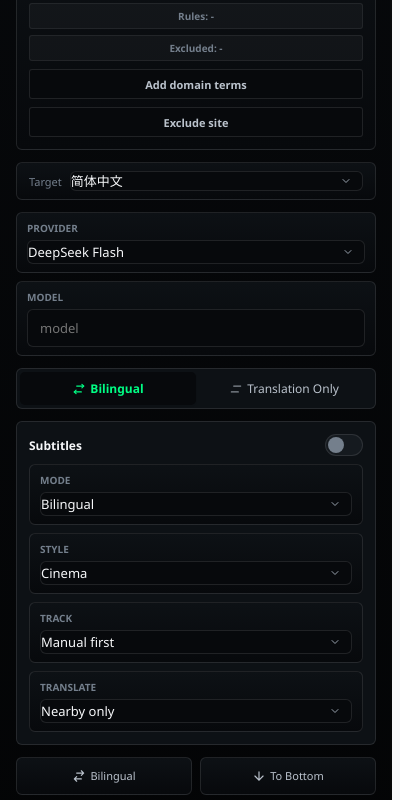
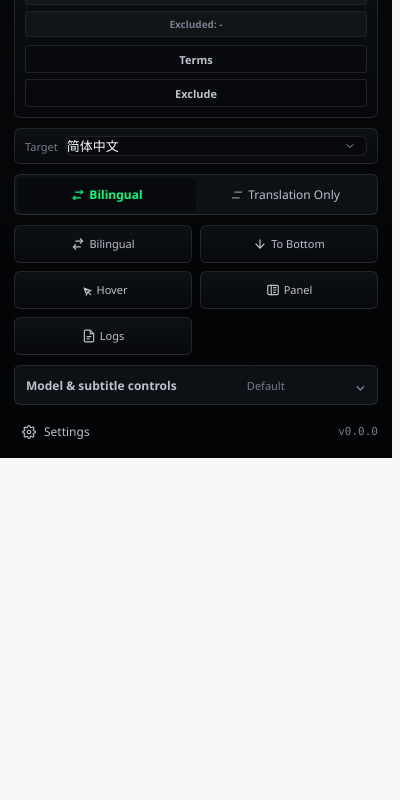
Before and after one commit to aoxzh/wisemon-translate, a browser extension: page popup.html in a window 400 px wide. Shown: the part 342-1142 px from the top of the page. After the commit the page ends 844 px from the top, so only its background shows below. Drawn offline with Linux system fonts and the light colour scheme.

Commit message:
Compact popup default layout

```diff
--- a/popup.css
+++ b/popup.css
@@ -5,10 +5,10 @@
 
 .popup-root {
   width: 392px;
-  padding: var(--space-4);
+  padding: 14px;
   display: flex;
   flex-direction: column;
-  gap: var(--space-3);
+  gap: 10px;
   font-family: var(--font-family);
   color: var(--text-primary);
   -webkit-font-smoothing: antialiased;
@@ -99,7 +99,7 @@
   background: var(--s-1);
   border: 1px solid var(--border-default);
   border-radius: var(--r-md);
-  padding: var(--space-4);
+  padding: 12px;
   box-shadow: var(--shadow-sm);
   transition: border-color var(--duration-normal) var(--ease-out);
   position: relative;
@@ -119,7 +119,7 @@
 
 .pop-insight-row {
   display: grid;
-  grid-template-columns: repeat(3, minmax(0, 1fr));
+  grid-template-columns: repeat(2, minmax(0, 1fr));
   gap: var(--space-2);
 }
 
@@ -131,7 +131,7 @@
 }
 
 .pop-insight {
-  padding: 9px 11px;
+  padding: 8px 10px;
   display: flex;
   flex-direction: column;
   gap: 3px;
@@ -157,7 +157,7 @@
   display: flex;
   align-items: center;
   gap: var(--space-2);
-  margin-bottom: var(--space-3);
+  margin-bottom: 9px;
 }
 
 .pop-status-dot {
@@ -252,7 +252,7 @@
   background: linear-gradient(180deg, var(--s-1), var(--s-2));
   border: 1px solid var(--border-default);
   border-radius: var(--r-sm);
-  padding: var(--space-2) var(--space-3);
+  padding: 7px 10px;
   display: flex;
   align-items: center;
   gap: var(--space-3);
@@ -301,14 +301,73 @@
   font-weight: var(--font-weight-medium);
 }
 
-.pop-subtitle-card {
+.pop-subtitle-card,
+.pop-subtitle-compact {
   display: flex;
   flex-direction: column;
   gap: var(--space-2);
+}
+
+.pop-subtitle-card {
   background: var(--s-1);
   border: 1px solid var(--border-default);
   border-radius: var(--r-sm);
   padding: var(--space-3);
+}
+
+.pop-advanced {
+  background: var(--s-1);
+  border: 1px solid var(--border-default);
+  border-radius: var(--r-sm);
+  overflow: hidden;
+}
+
+.pop-advanced summary {
+  min-height: 38px;
+  display: flex;
+  align-items: center;
+  justify-content: space-between;
+  gap: 10px;
+  padding: 0 11px;
+  cursor: pointer;
+  color: var(--text-secondary);
+  font-size: var(--font-size-sm);
+  font-weight: var(--font-weight-semibold);
+  list-style: none;
+}
+
+.pop-advanced summary::-webkit-details-marker {
+  display: none;
+}
+
+.pop-advanced summary::after {
+  content: "⌄";
+  color: var(--text-muted);
+  font-size: 14px;
+  flex-shrink: 0;
+}
+
+.pop-advanced[open] summary {
+  border-bottom: 1px solid var(--border-subtle);
+}
+
+.pop-advanced[open] summary::after {
+  transform: rotate(180deg);
+}
+
+.pop-advanced > .pop-config-grid,
+.pop-advanced > .pop-subtitle-compact {
+  margin: 10px;
+}
+
+.pop-advanced-meta {
+  min-width: 0;
+  color: var(--text-muted);
+  font-size: var(--font-size-xs);
+  font-weight: var(--font-weight-medium);
+  overflow: hidden;
+  text-overflow: ellipsis;
+  white-space: nowrap;
 }
 
 .pop-card-head {
@@ -324,11 +383,11 @@
 .pop-site-card {
   display: flex;
   flex-direction: column;
-  gap: var(--space-2);
+  gap: 7px;
   background: linear-gradient(180deg, var(--s-1), var(--s-2));
   border: 1px solid var(--border-default);
   border-radius: var(--r-sm);
-  padding: var(--space-3);
+  padding: 10px;
 }
 
 .pop-site-card.is-disabled {
@@ -355,6 +414,13 @@
   display: grid;
   grid-template-columns: repeat(3, minmax(0, 1fr));
   gap: 6px;
+}
+
+.pop-site-row {
+  display: grid;
+  grid-template-columns: minmax(0, 1fr) auto;
+  gap: 8px;
+  align-items: center;
 }
 
 .pop-site-chip {
@@ -388,11 +454,12 @@
 .pop-site-actions {
   display: grid;
   grid-template-columns: repeat(2, minmax(0, 1fr));
-  gap: var(--space-2);
+  gap: 6px;
 }
 
 .pop-mini-btn {
-  min-height: 30px;
+  min-height: 28px;
+  padding: 0 8px;
   border: 1px solid var(--border-default);
   border-radius: var(--r-xs);
   background: var(--s-2);
@@ -704,7 +771,8 @@
 @media (max-width: 420px) {
   .pop-config-grid,
   .pop-site-status,
-  .pop-site-actions {
+  .pop-site-actions,
+  .pop-site-row {
     grid-template-columns: 1fr;
   }
 }
--- a/popup.html
+++ b/popup.html
@@ -52,10 +52,6 @@
       <strong id="engine-name">-</strong>
     </div>
     <div class="pop-insight">
-      <span class="pop-insight-label" data-i18n="label_mode">Mode</span>
-      <strong id="insight-mode">-</strong>
-    </div>
-    <div class="pop-insight">
       <span class="pop-insight-label" data-i18n="label_health">Health</span>
       <strong id="provider-health">-</strong>
     </div>
@@ -69,14 +65,16 @@
       </div>
       <button id="open-site-settings" class="pop-mini-btn" title="Open site settings">Manage</button>
     </div>
+    <div class="pop-site-row">
       <div class="pop-site-status">
         <span class="pop-site-chip" id="site-terms-chip">Terms: -</span>
         <span class="pop-site-chip" id="site-rules-chip">Rules: -</span>
         <span class="pop-site-chip" id="site-excluded-chip">Excluded: -</span>
       </div>
       <div class="pop-site-actions">
-      <button id="add-site-terms" class="pop-mini-btn">Add domain terms</button>
-      <button id="exclude-site" class="pop-mini-btn">Exclude site</button>
+        <button id="add-site-terms" class="pop-mini-btn">Terms</button>
+        <button id="exclude-site" class="pop-mini-btn">Exclude</button>
+      </div>
     </div>
   </div>
 
@@ -100,6 +98,55 @@
     </div>
   </div>
 
+  <!-- ===== DISPLAY MODE SEGMENT ===== -->
+  <div class="pop-segment" role="radiogroup">
+    <button id="mode-bilingual" class="pop-seg-btn active" role="radio" aria-checked="true">
+      <svg width="14" height="14" viewBox="0 0 24 24" fill="none" stroke="currentColor" stroke-width="2" stroke-linecap="round" aria-hidden="true"><path d="M8 7h12M4 17h12"/><path d="M17 4l3 3-3 3"/><path d="M7 20l-3-3 3-3"/></svg>
+      <span data-i18n="mode_bilingual">Bilingual</span>
+    </button>
+    <button id="mode-replace" class="pop-seg-btn" role="radio" aria-checked="false">
+      <svg width="14" height="14" viewBox="0 0 24 24" fill="none" stroke="currentColor" stroke-width="2" stroke-linecap="round" aria-hidden="true"><path d="M8 7h12"/><path d="M4 17h12"/></svg>
+      <span data-i18n="mode_replace">Translation Only</span>
+    </button>
+  </div>
+
+  <!-- ===== QUICK TOOLS ===== -->
+  <div class="pop-tools">
+    <button id="btn-toggle-mode" class="pop-tool-btn" title="Quick toggle bilingual / translation-only" data-i18n-title="mode_label">
+      <svg width="14" height="14" viewBox="0 0 24 24" fill="none" stroke="currentColor" stroke-width="2" stroke-linecap="round" aria-hidden="true">
+        <path d="M8 7h12m0 0l-4-4m4 4l-4 4m0 6H4m0 0l4 4m-4-4l4-4"/>
+      </svg>
+      <span id="mode-label">Bilingual</span>
+    </button>
+    <button id="btn-translate-bottom" class="pop-tool-btn" title="Translate all remaining content to page end" data-i18n-title="btn_translate_bottom">
+      <svg width="14" height="14" viewBox="0 0 24 24" fill="none" stroke="currentColor" stroke-width="2" stroke-linecap="round" aria-hidden="true">
+        <path d="M12 5v14M5 12l7 7 7-7"/>
+      </svg>
+      <span data-i18n="btn_translate_bottom">To Bottom</span>
+    </button>
+    <button id="btn-hover-toggle" class="pop-tool-btn" title="Toggle hover translation on/off" data-i18n-title="shortcut_hover">
+      <svg width="14" height="14" viewBox="0 0 24 24" fill="none" stroke="currentColor" stroke-width="2" stroke-linecap="round" aria-hidden="true">
+        <path d="M15 15l-2 5L9 9l11 4-5 2zm0 0l5 5"/><circle cx="12" cy="12" r="1"/>
+      </svg>
+      <span id="hover-toggle-label">Hover</span>
+    </button>
+    <button id="btn-side-panel" class="pop-tool-btn" title="Open long text side panel">
+      <svg width="14" height="14" viewBox="0 0 24 24" fill="none" stroke="currentColor" stroke-width="2" stroke-linecap="round" aria-hidden="true">
+        <rect x="3" y="4" width="18" height="16" rx="2"/><path d="M9 4v16"/><path d="M13 8h4M13 12h4M13 16h3"/>
+      </svg>
+      <span data-i18n="label_panel">Panel</span>
+    </button>
+    <button id="open-diagnostics" class="pop-tool-btn" title="Open logs" data-i18n-title="action_open_logs">
+      <svg width="14" height="14" viewBox="0 0 24 24" fill="none" stroke="currentColor" stroke-width="2" aria-hidden="true"><path d="M14 2H6a2 2 0 0 0-2 2v16a2 2 0 0 0 2 2h12a2 2 0 0 0 2-2V8z"/><path d="M14 2v6h6"/><path d="M8 13h8M8 17h5"/></svg>
+      <span data-i18n="label_logs">Logs</span>
+    </button>
+  </div>
+
+  <details class="pop-advanced">
+    <summary>
+      <span>Model & subtitle controls</span>
+      <span class="pop-advanced-meta" id="advanced-summary">Default</span>
+    </summary>
     <div class="pop-config-grid">
       <label class="pop-config-field">
         <span>Provider</span>
@@ -122,20 +169,7 @@
         <input id="model-input" class="pop-input" type="text" spellcheck="false" placeholder="model">
       </label>
     </div>
-
-  <!-- ===== DISPLAY MODE SEGMENT ===== -->
-  <div class="pop-segment" role="radiogroup">
-    <button id="mode-bilingual" class="pop-seg-btn active" role="radio" aria-checked="true">
-      <svg width="14" height="14" viewBox="0 0 24 24" fill="none" stroke="currentColor" stroke-width="2" stroke-linecap="round" aria-hidden="true"><path d="M8 7h12M4 17h12"/><path d="M17 4l3 3-3 3"/><path d="M7 20l-3-3 3-3"/></svg>
-      <span data-i18n="mode_bilingual">Bilingual</span>
-    </button>
-    <button id="mode-replace" class="pop-seg-btn" role="radio" aria-checked="false">
-      <svg width="14" height="14" viewBox="0 0 24 24" fill="none" stroke="currentColor" stroke-width="2" stroke-linecap="round" aria-hidden="true"><path d="M8 7h12"/><path d="M4 17h12"/></svg>
-      <span data-i18n="mode_replace">Translation Only</span>
-    </button>
-  </div>
-
-  <div class="pop-subtitle-card">
+    <div class="pop-subtitle-compact">
       <div class="pop-card-head">
         <strong>Subtitles</strong>
         <label class="pop-switch"><input type="checkbox" id="subtitle-enable"><span></span></label>
@@ -173,41 +207,10 @@
         </label>
       </div>
     </div>
-
-  <!-- ===== QUICK TOOLS ===== -->
-  <div class="pop-tools">
-    <button id="btn-toggle-mode" class="pop-tool-btn" title="Quick toggle bilingual / translation-only" data-i18n-title="mode_label">
-      <svg width="14" height="14" viewBox="0 0 24 24" fill="none" stroke="currentColor" stroke-width="2" stroke-linecap="round" aria-hidden="true">
-        <path d="M8 7h12m0 0l-4-4m4 4l-4 4m0 6H4m0 0l4 4m-4-4l4-4"/>
-      </svg>
-      <span id="mode-label">Bilingual</span>
-    </button>
-    <button id="btn-translate-bottom" class="pop-tool-btn" title="Translate all remaining content to page end" data-i18n-title="btn_translate_bottom">
-      <svg width="14" height="14" viewBox="0 0 24 24" fill="none" stroke="currentColor" stroke-width="2" stroke-linecap="round" aria-hidden="true">
-        <path d="M12 5v14M5 12l7 7 7-7"/>
-      </svg>
-      <span data-i18n="btn_translate_bottom">To Bottom</span>
-    </button>
-    <button id="btn-hover-toggle" class="pop-tool-btn" title="Toggle hover translation on/off" data-i18n-title="shortcut_hover">
-      <svg width="14" height="14" viewBox="0 0 24 24" fill="none" stroke="currentColor" stroke-width="2" stroke-linecap="round" aria-hidden="true">
-        <path d="M15 15l-2 5L9 9l11 4-5 2zm0 0l5 5"/><circle cx="12" cy="12" r="1"/>
-      </svg>
-      <span id="hover-toggle-label">Hover</span>
-    </button>
-    <button id="btn-side-panel" class="pop-tool-btn" title="Open long text side panel">
-      <svg width="14" height="14" viewBox="0 0 24 24" fill="none" stroke="currentColor" stroke-width="2" stroke-linecap="round" aria-hidden="true">
-        <rect x="3" y="4" width="18" height="16" rx="2"/><path d="M9 4v16"/><path d="M13 8h4M13 12h4M13 16h3"/>
-      </svg>
-      <span data-i18n="label_panel">Panel</span>
-    </button>
-    <button id="open-diagnostics" class="pop-tool-btn" title="Open logs" data-i18n-title="action_open_logs">
-      <svg width="14" height="14" viewBox="0 0 24 24" fill="none" stroke="currentColor" stroke-width="2" aria-hidden="true"><path d="M14 2H6a2 2 0 0 0-2 2v16a2 2 0 0 0 2 2h12a2 2 0 0 0 2-2V8z"/><path d="M14 2v6h6"/><path d="M8 13h8M8 17h5"/></svg>
-      <span data-i18n="label_logs">Logs</span>
-    </button>
-  </div>
+  </details>
 
   <!-- ===== SHORTCUTS (clickable) ===== -->
-  <div class="pop-shortcuts" id="shortcuts-bar">
+  <div class="pop-shortcuts hidden" id="shortcuts-bar">
     <button class="pop-shortcut-btn" id="sc-translate-btn" title="Click to change in browser settings">
       <svg width="12" height="12" viewBox="0 0 24 24" fill="none" stroke="currentColor" stroke-width="2" aria-hidden="true"><rect x="2" y="4" width="20" height="16" rx="2"/><path d="M6 8h.01M10 8h.01M14 8h.01M18 8h.01M8 12h.01M6 16h.01"/></svg>
       <span class="pop-sc-label" data-i18n="shortcut_translate">Translate</span>
--- a/popup.js
+++ b/popup.js
@@ -26,7 +26,6 @@
   const scTranslateBtn = $('sc-translate-btn');
   const scHoverBtn = $('sc-hover-btn');
   const engineName = $('engine-name');
-  const insightMode = $('insight-mode');
   const providerHealth = $('provider-health');
   const openDiagnostics = $('open-diagnostics');
   const providerPresetSelect = $('provider-preset-select');
@@ -44,6 +43,7 @@
   const addSiteTerms = $('add-site-terms');
   const excludeSite = $('exclude-site');
   const openSiteSettings = $('open-site-settings');
+  const advancedSummary = $('advanced-summary');
 
   /* ---- State ---- */
   let settings = null;
@@ -111,6 +111,14 @@
     if (subtitleStyleSelect) subtitleStyleSelect.value = settings.subtitleStyle || 'cinema';
     if (subtitleTrackSelect) subtitleTrackSelect.value = settings.subtitleTrackPreference || 'manual';
     if (subtitleScopeSelect) subtitleScopeSelect.value = settings.subtitleTranslateScope || 'nearby';
+    updateAdvancedSummary();
+  }
+
+  function updateAdvancedSummary() {
+    if (!advancedSummary || !settings) return;
+    const provider = typeof getProviderName === 'function' ? getProviderName(settings.provider) : (settings.provider || 'Provider');
+    const subtitle = settings.enableSubtitle === false ? 'Sub off' : ((settings.subtitleMode || 'bilingual') === 'translation' ? 'Sub trans' : 'Sub bi');
+    advancedSummary.textContent = provider + ' · ' + subtitle;
   }
 
   async function saveSettingsAndNotify() {
@@ -118,6 +126,7 @@
     updateProviderSubtitle();
     updateInsightCards();
     updateProviderHealth();
+    updateAdvancedSummary();
     const tab = await getCurrentTab();
     if (tab && tab.id) {
       chrome.tabs.sendMessage(tab.id, { action: 'update-theme', settings }).catch(function(){});
@@ -233,7 +242,6 @@
         ? getProviderName(settings.provider)
         : (settings.provider || '-');
     }
-    if (insightMode) insightMode.textContent = settings.displayMode === 'replace' ? I18N.t('mode_replace') : I18N.t('mode_bilingual');
   }
 
   async function updateProviderHealth() {
```
Lines whose indentation alone changed are shown as unchanged.
